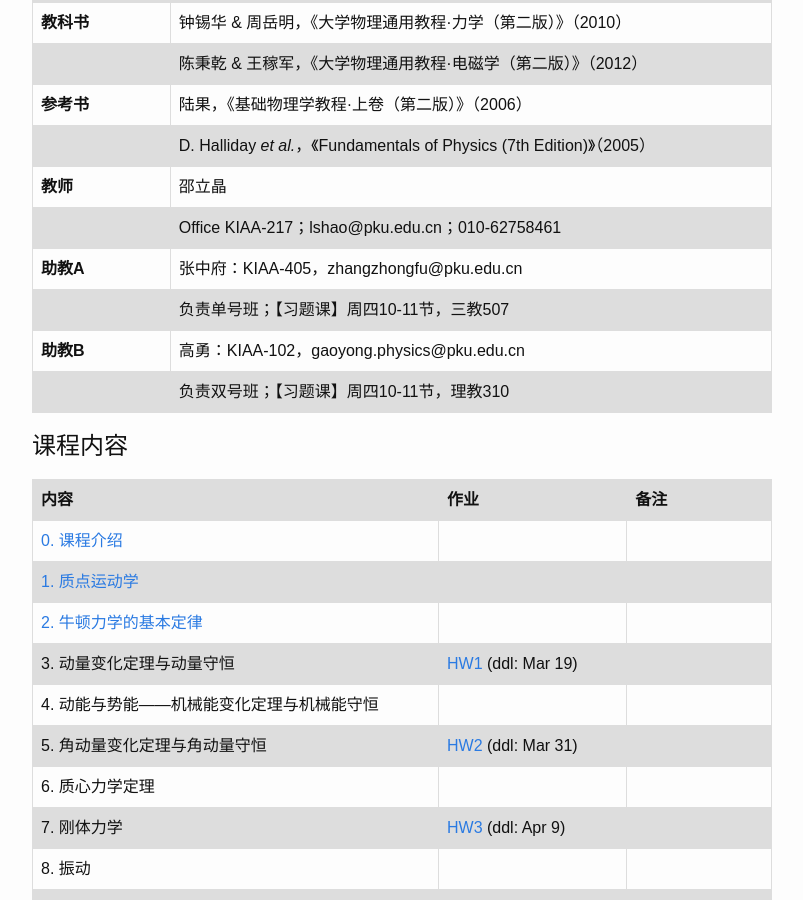
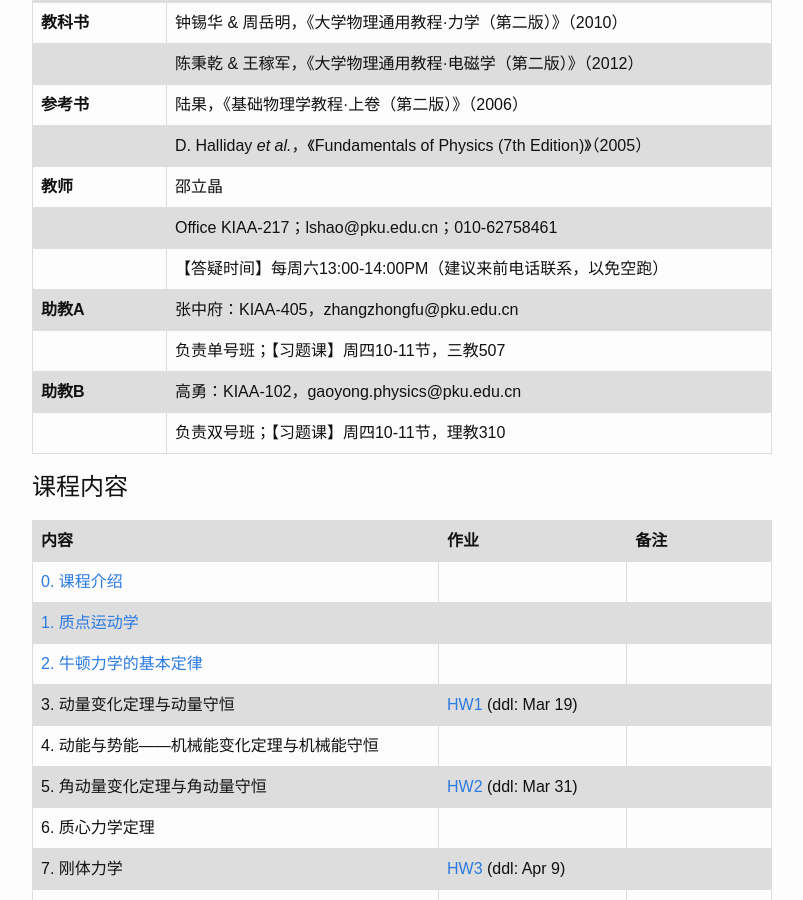
Before and after one commit to Friendshao/Friendshao.github.io, a Jekyll site: the page built from teaching/phy21/phy21.md, in a window 1280 px wide and 900 px high, scrolled down 1021 px. Shown: the whole window, without its empty margins (238-1041 px from the left). Built offline with Jekyll 4.4.1, drawn with Linux system fonts in a browser that asks for light colours.

Commit message:
Update phy21.md
m

```diff
--- a/teaching/phy21/phy21.md
+++ b/teaching/phy21/phy21.md
@@ -55,6 +55,7 @@ tr:nth-child(odd) {
 | | D. Halliday *et al.*，《Fundamentals of Physics (7th Edition)》（2005）|
 | **教师** | 邵立晶 |
 | | Office KIAA-217；lshao@pku.edu.cn；010-62758461 |
+| | 【答疑时间】每周六13:00-14:00PM（建议来前电话联系，以免空跑） |
 | **助教A** | 张中府：KIAA-405，zhangzhongfu@pku.edu.cn |
 | | 负责单号班；【习题课】周四10-11节，三教507 |
 | **助教B** | 高勇：KIAA-102，gaoyong.physics@pku.edu.cn |
```
